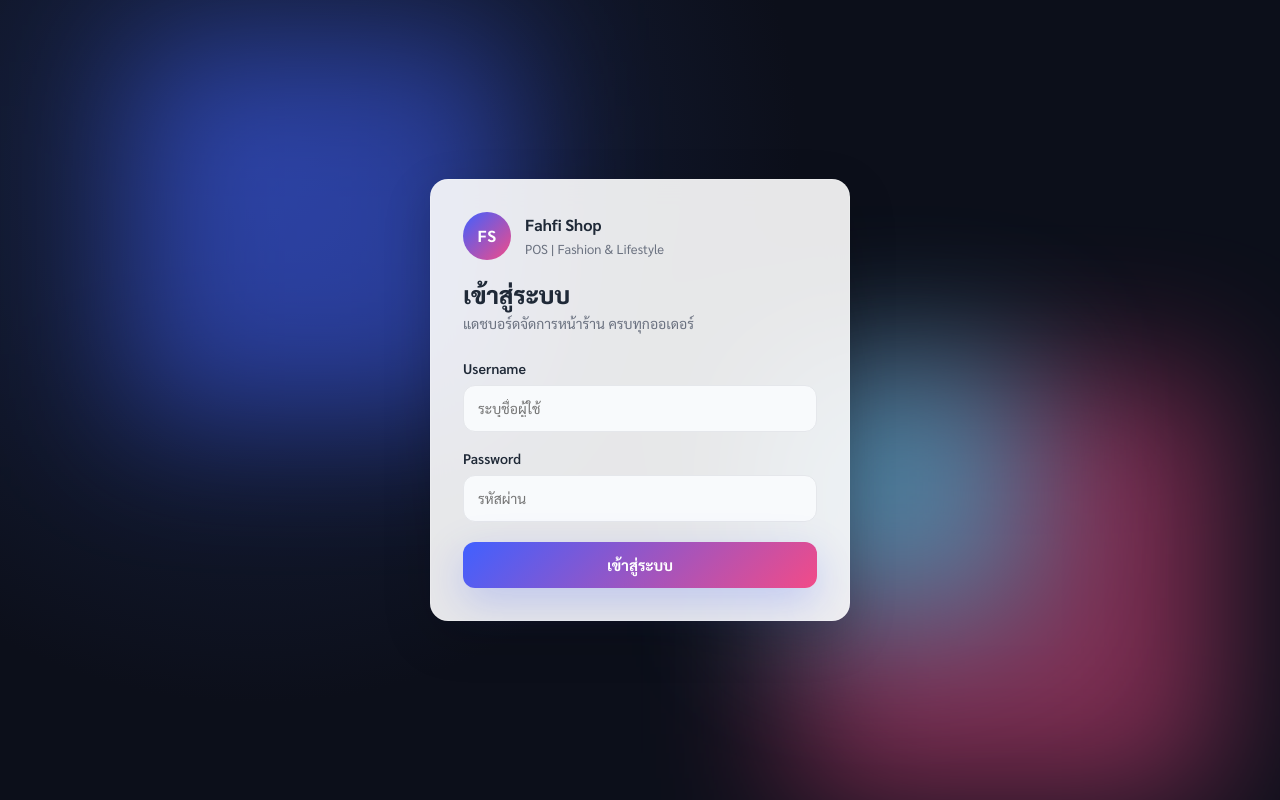
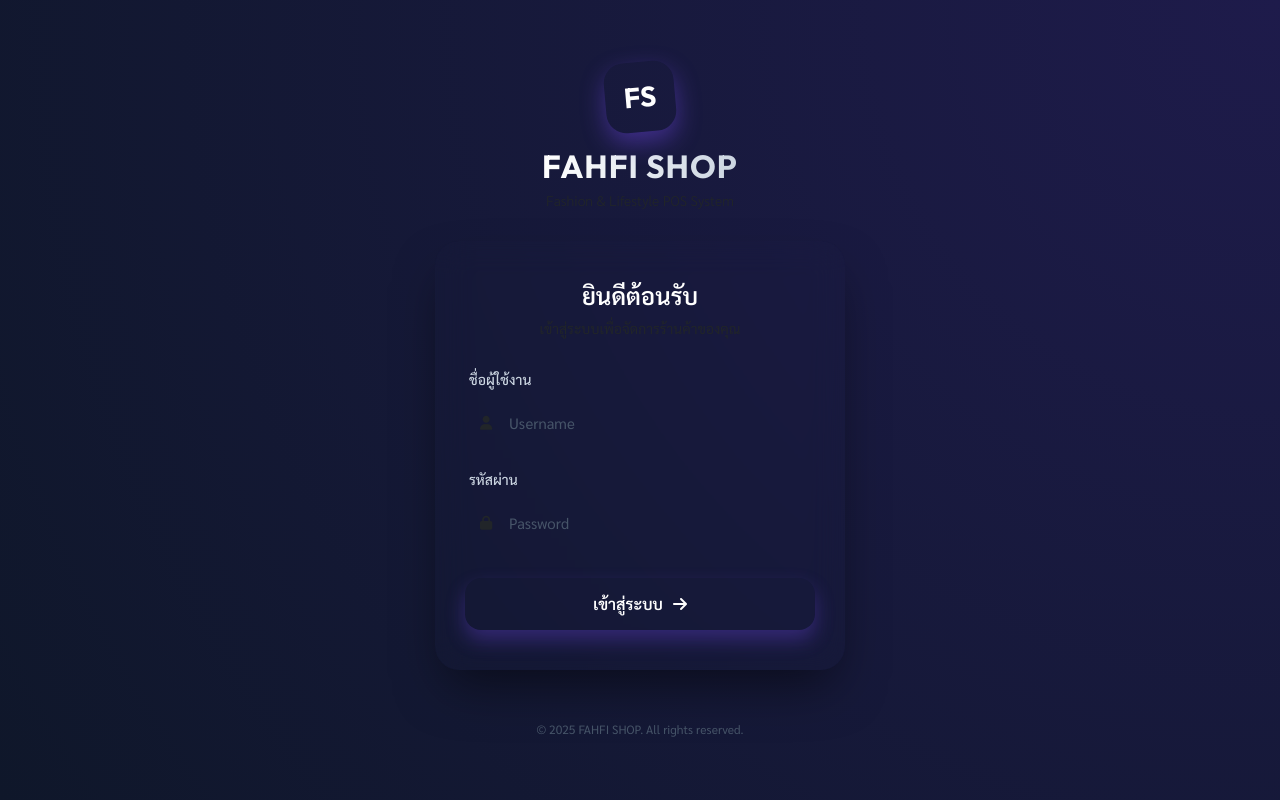
Before and after one commit to Amp-Apirak/fahfi_shop, a Nuxt app in the folder frontend/: page /login in a window 1280 px wide. Built offline with nearby package versions, Linux system fonts and the light colour scheme.

Commit message:
feat: add initial login page with modern UI, form handling, and authentication logic.

```diff
--- a/frontend/app/pages/login.vue
+++ b/frontend/app/pages/login.vue
@@ -1,56 +1,71 @@
 <template>
-  <div class="login-page">
-    <div class="bg-shape shape-1"></div>
-    <div class="bg-shape shape-2"></div>
-    <div class="bg-shape shape-3"></div>
+  <div class="login-container">
+    <!-- Background Elements -->
+    <div class="bg-overlay"></div>
+    <div class="decorative-circle circle-1"></div>
+    <div class="decorative-circle circle-2"></div>
 
-    <div class="login-card shadow-lg">
-      <div class="brand">
-        <div class="logo-circle">
-          <span class="logo-text">FS</span>
+    <div class="login-content">
+      <div class="brand-section">
+        <div class="logo-wrapper">
+          <span class="logo-icon">FS</span>
         </div>
-        <div>
-          <p class="brand-top">Fahfi Shop</p>
-          <p class="brand-sub">POS | Fashion & Lifestyle</p>
-        </div>
+        <h1 class="brand-title">FAHFI SHOP</h1>
+        <p class="brand-subtitle">Fashion & Lifestyle POS System</p>
       </div>
 
-      <div class="headline">
-        <h1>เข้าสู่ระบบ</h1>
-        <p>แดชบอร์ดจัดการหน้าร้าน ครบทุกออเดอร์</p>
+      <div class="card-glass">
+        <div class="card-header">
+          <h2>ยินดีต้อนรับ</h2>
+          <p>เข้าสู่ระบบเพื่อจัดการร้านค้าของคุณ</p>
         </div>
 
-      <form class="login-form" @submit.prevent="handleLogin">
-        <div class="form-group">
-          <label for="username">Username</label>
+        <form @submit.prevent="handleLogin" class="login-form">
+          <div class="input-group">
+            <label for="username">ชื่อผู้ใช้งาน</label>
+            <div class="input-wrapper">
+              <i class="fas fa-user input-icon"></i>
               <input
                 id="username"
                 type="text"
                 v-model="username"
-            placeholder="ระบุชื่อผู้ใช้"
+                placeholder="Username"
                 autocomplete="username"
                 required
               />
             </div>
+          </div>
 
-        <div class="form-group">
-          <label for="password">Password</label>
+          <div class="input-group">
+            <label for="password">รหัสผ่าน</label>
+            <div class="input-wrapper">
+              <i class="fas fa-lock input-icon"></i>
               <input
                 id="password"
                 type="password"
                 v-model="password"
-            placeholder="รหัสผ่าน"
+                placeholder="Password"
                 autocomplete="current-password"
                 required
               />
             </div>
+          </div>
 
-        <div v-if="errorMessage" class="error-box">
+          <div v-if="errorMessage" class="error-message">
+            <i class="fas fa-exclamation-circle"></i>
             {{ errorMessage }}
           </div>
 
-        <button type="submit" class="btn-login">เข้าสู่ระบบ</button>
+          <button type="submit" class="btn-submit">
+            <span>เข้าสู่ระบบ</span>
+            <i class="fas fa-arrow-right"></i>
+          </button>
         </form>
+      </div>
+
+      <div class="footer-text">
+        &copy; {{ new Date().getFullYear() }} FAHFI SHOP. All rights reserved.
+      </div>
     </div>
   </div>
 </template>
@@ -70,6 +85,7 @@ const errorMessage = ref(null);
 const { login } = useAuth();
 
 const handleLogin = async () => {
+  errorMessage.value = null; // Reset error
   try {
     const response = await axios.post("/api/login", {
       username: username.value,
@@ -80,219 +96,312 @@ const handleLogin = async () => {
     window.location.href = "/";
   } catch (error) {
     console.error("Login failed:", error);
-    errorMessage.value = "Username หรือ Password ไม่ถูกต้อง";
+    errorMessage.value = "ชื่อผู้ใช้งานหรือรหัสผ่านไม่ถูกต้อง";
   }
 };
 </script>
 
-<style>
+<style scoped>
+@import url('https://fonts.googleapis.com/css2?family=Outfit:wght@300;400;600;700&family=Sarabun:wght@300;400;500;700&display=swap');
+@import url('https://cdnjs.cloudflare.com/ajax/libs/font-awesome/6.4.0/css/all.min.css');
+
 :root {
-  --bg: #0c0f1a;
-  --card: rgba(255, 255, 255, 0.9);
-  --accent: #4060ff;
-  --accent-2: #f24b88;
-  --text: #1f2937;
-  --muted: #6b7280;
-  --danger: #ef4444;
-  --shadow: 0 20px 60px rgba(0, 0, 0, 0.15);
-  --radius: 18px;
-  --font: "Sarabun", "Segoe UI", -apple-system, BlinkMacSystemFont, sans-serif;
+  --primary-color: #ff4081; /* Pink */
+  --secondary-color: #7c4dff; /* Violet */
+  --bg-dark: #0f172a;
+  --text-light: #f8fafc;
+  --text-muted: #94a3b8;
+  --glass-bg: rgba(255, 255, 255, 0.05);
+  --glass-border: rgba(255, 255, 255, 0.1);
+  --input-bg: rgba(15, 23, 42, 0.6);
 }
 
-* {
-  box-sizing: border-box;
-  font-family: var(--font);
-}
-
-body {
-  margin: 0;
-  background: var(--bg);
-}
-
-.login-page {
-  position: relative;
+.login-container {
   min-height: 100vh;
+  width: 100%;
   display: flex;
   align-items: center;
   justify-content: center;
-  padding: 32px;
+  background-color: var(--bg-dark);
+  position: relative;
   overflow: hidden;
-  background: radial-gradient(circle at 20% 20%, #182447 0, #0c0f1a 45%),
-    radial-gradient(circle at 80% 0%, #171f37 0, #0c0f1a 45%);
+  font-family: 'Sarabun', sans-serif;
+  color: var(--text-light);
 }
 
-.bg-shape {
+/* Background Effects */
+.bg-overlay {
   position: absolute;
-  filter: blur(70px);
-  opacity: 0.5;
+  top: 0;
+  left: 0;
+  width: 100%;
+  height: 100%;
+  background: radial-gradient(circle at top right, #1e1b4b, #0f172a);
   z-index: 0;
 }
 
-.shape-1 {
-  width: 380px;
-  height: 380px;
-  background: #4060ff;
-  top: 5%;
-  left: 10%;
+.decorative-circle {
+  position: absolute;
+  border-radius: 50%;
+  filter: blur(80px);
+  opacity: 0.6;
+  z-index: 0;
+  animation: float 10s infinite ease-in-out;
 }
 
-.shape-2 {
-  width: 420px;
-  height: 420px;
-  background: #f24b88;
-  bottom: 0%;
-  right: 5%;
+.circle-1 {
+  width: 400px;
+  height: 400px;
+  background: var(--primary-color);
+  top: -100px;
+  left: -100px;
+  animation-delay: 0s;
 }
 
-.shape-3 {
-  width: 260px;
-  height: 260px;
-  background: #22d3ee;
-  top: 45%;
-  left: 60%;
+.circle-2 {
+  width: 300px;
+  height: 300px;
+  background: var(--secondary-color);
+  bottom: -50px;
+  right: -50px;
+  animation-delay: 5s;
 }
 
-.login-card {
-  position: relative;
-  z-index: 1;
-  width: min(420px, 100%);
-  background: var(--card);
-  border-radius: var(--radius);
-  padding: 32px;
-  box-shadow: var(--shadow);
-  backdrop-filter: blur(14px);
-  border: 1px solid rgba(255, 255, 255, 0.18);
+@keyframes float {
+  0%, 100% { transform: translate(0, 0); }
+  50% { transform: translate(20px, 40px); }
 }
 
-.brand {
+/* Content Layout */
+.login-content {
+  position: relative;
+  z-index: 10;
+  width: 100%;
+  max-width: 450px;
+  padding: 20px;
+  display: flex;
+  flex-direction: column;
+  align-items: center;
+  gap: 30px;
+}
+
+/* Brand Section */
+.brand-section {
+  text-align: center;
+  animation: slideDown 0.8s ease-out;
+}
+
+.logo-wrapper {
+  width: 70px;
+  height: 70px;
+  background: linear-gradient(135deg, var(--primary-color), var(--secondary-color));
+  border-radius: 20px;
   display: flex;
   align-items: center;
-  gap: 14px;
-  margin-bottom: 20px;
+  justify-content: center;
+  margin: 0 auto 15px;
+  box-shadow: 0 10px 25px rgba(124, 77, 255, 0.4);
+  transform: rotate(-5deg);
+  transition: transform 0.3s ease;
 }
 
-.logo-circle {
-  width: 48px;
-  height: 48px;
-  border-radius: 50%;
-  background: linear-gradient(135deg, var(--accent), var(--accent-2));
-  display: grid;
-  place-items: center;
-  color: #fff;
-  font-weight: 700;
-  letter-spacing: 0.5px;
+.logo-wrapper:hover {
+  transform: rotate(0deg) scale(1.05);
 }
 
-.logo-text {
-  font-size: 16px;
+.logo-icon {
+  font-family: 'Outfit', sans-serif;
+  font-weight: 700;
+  font-size: 28px;
+  color: white;
 }
 
-.brand-top {
+.brand-title {
+  font-family: 'Outfit', sans-serif;
+  font-size: 32px;
+  font-weight: 700;
   margin: 0;
-  font-weight: 700;
-  color: var(--text);
-  font-size: 16px;
+  background: linear-gradient(to right, #fff, #cbd5e1);
+  -webkit-background-clip: text;
+  background-clip: text;
+  -webkit-text-fill-color: transparent;
+  letter-spacing: 1px;
 }
 
-.brand-sub {
-  margin: 2px 0 0;
-  color: var(--muted);
-  font-size: 13px;
+.brand-subtitle {
+  margin: 5px 0 0;
+  color: var(--text-muted);
+  font-size: 14px;
+  font-weight: 300;
 }
 
-.headline h1 {
-  margin: 6px 0 4px;
-  color: var(--text);
-  font-size: 24px;
-  font-weight: 800;
+/* Glass Card */
+.card-glass {
+  width: 100%;
+  background: var(--glass-bg);
+  backdrop-filter: blur(16px);
+  -webkit-backdrop-filter: blur(16px);
+  border: 1px solid var(--glass-border);
+  border-radius: 24px;
+  padding: 40px 30px;
+  box-shadow: 0 25px 50px -12px rgba(0, 0, 0, 0.5);
+  animation: fadeIn 1s ease-out;
 }
 
-.headline p {
-  margin: 0;
-  color: var(--muted);
-  font-size: 14px;
+.card-header {
+  margin-bottom: 30px;
+  text-align: center;
 }
 
+.card-header h2 {
+  font-size: 24px;
+  font-weight: 600;
+  margin: 0 0 8px;
+  color: white;
+}
+
+.card-header p {
+  font-size: 14px;
+  color: var(--text-muted);
+  margin: 0;
+}
+
+/* Form Styles */
 .login-form {
-  margin-top: 24px;
   display: flex;
   flex-direction: column;
-  gap: 16px;
+  gap: 20px;
 }
 
-.form-group {
+.input-group {
   display: flex;
   flex-direction: column;
-  gap: 6px;
+  gap: 8px;
 }
 
-.form-group label {
-  color: var(--text);
-  font-weight: 600;
+.input-group label {
   font-size: 14px;
+  font-weight: 500;
+  color: #cbd5e1;
+  margin-left: 4px;
 }
 
-.form-group input {
-  padding: 12px 14px;
-  border-radius: 12px;
-  border: 1px solid #e5e7eb;
-  background: #f8fafc;
-  color: var(--text);
-  font-size: 14px;
-  transition: all 0.2s ease;
+.input-wrapper {
+  position: relative;
+  display: flex;
+  align-items: center;
 }
 
-.form-group input:focus {
-  outline: none;
-  border-color: var(--accent);
-  box-shadow: 0 0 0 3px rgba(64, 96, 255, 0.15);
-  background: #fff;
+.input-icon {
+  position: absolute;
+  left: 16px;
+  color: var(--text-muted);
+  font-size: 14px;
+  pointer-events: none;
+  transition: color 0.3s ease;
 }
 
-.error-box {
-  padding: 12px 14px;
-  border-radius: 12px;
-  background: rgba(239, 68, 68, 0.1);
-  color: var(--danger);
-  border: 1px solid rgba(239, 68, 68, 0.25);
-  font-weight: 600;
-  font-size: 14px;
+.input-wrapper input {
+  width: 100%;
+  padding: 14px 16px 14px 45px;
+  background: var(--input-bg);
+  border: 1px solid var(--glass-border);
+  border-radius: 16px;
+  color: white;
+  font-size: 15px;
+  transition: all 0.3s ease;
 }
 
-.btn-login {
-  margin-top: 4px;
-  padding: 12px 16px;
-  border: none;
-  border-radius: 12px;
-  background: linear-gradient(135deg, var(--accent), var(--accent-2));
-  color: #fff;
-  font-weight: 700;
-  font-size: 15px;
-  cursor: pointer;
-  box-shadow: 0 14px 40px rgba(64, 96, 255, 0.25);
-  transition: transform 0.15s ease, box-shadow 0.15s ease;
+.input-wrapper input:focus {
+  outline: none;
+  border-color: var(--secondary-color);
+  background: rgba(15, 23, 42, 0.8);
+  box-shadow: 0 0 0 4px rgba(124, 77, 255, 0.15);
 }
 
-.btn-login:hover {
-  transform: translateY(-1px);
-  box-shadow: 0 18px 50px rgba(64, 96, 255, 0.32);
+.input-wrapper input:focus + .input-icon {
+  color: var(--secondary-color);
 }
 
-.btn-login:active {
+.input-wrapper input::placeholder {
+  color: #475569;
+}
+
+/* Error Message */
+.error-message {
+  background: rgba(239, 68, 68, 0.15);
+  border: 1px solid rgba(239, 68, 68, 0.3);
+  color: #fca5a5;
+  padding: 12px;
+  border-radius: 12px;
+  font-size: 14px;
+  display: flex;
+  align-items: center;
+  gap: 10px;
+  animation: shake 0.5s ease-in-out;
+}
+
+@keyframes shake {
+  0%, 100% { transform: translateX(0); }
+  25% { transform: translateX(-5px); }
+  75% { transform: translateX(5px); }
+}
+
+/* Button */
+.btn-submit {
+  margin-top: 10px;
+  width: 100%;
+  padding: 14px;
+  background: linear-gradient(135deg, var(--secondary-color), var(--primary-color));
+  border: none;
+  border-radius: 16px;
+  color: white;
+  font-size: 16px;
+  font-weight: 600;
+  cursor: pointer;
+  display: flex;
+  align-items: center;
+  justify-content: center;
+  gap: 10px;
+  transition: all 0.3s ease;
+  box-shadow: 0 10px 20px rgba(124, 77, 255, 0.3);
+}
+
+.btn-submit:hover {
+  transform: translateY(-2px);
+  box-shadow: 0 15px 30px rgba(124, 77, 255, 0.4);
+}
+
+.btn-submit:active {
   transform: translateY(0);
 }
 
-@media (max-width: 640px) {
-  .login-card {
-    padding: 26px 22px;
+/* Footer */
+.footer-text {
+  color: #475569;
+  font-size: 12px;
+  margin-top: 20px;
 }
 
-  .headline h1 {
-    font-size: 22px;
+/* Animations */
+@keyframes slideDown {
+  from { opacity: 0; transform: translateY(-20px); }
+  to { opacity: 1; transform: translateY(0); }
 }
 
-  .headline p {
-    font-size: 13px;
+@keyframes fadeIn {
+  from { opacity: 0; transform: scale(0.95); }
+  to { opacity: 1; transform: scale(1); }
+}
+
+/* Responsive */
+@media (max-width: 480px) {
+  .card-glass {
+    padding: 30px 20px;
+  }
+
+  .brand-title {
+    font-size: 28px;
   }
 }
 </style>
```
Lines whose indentation alone changed are shown as unchanged.
